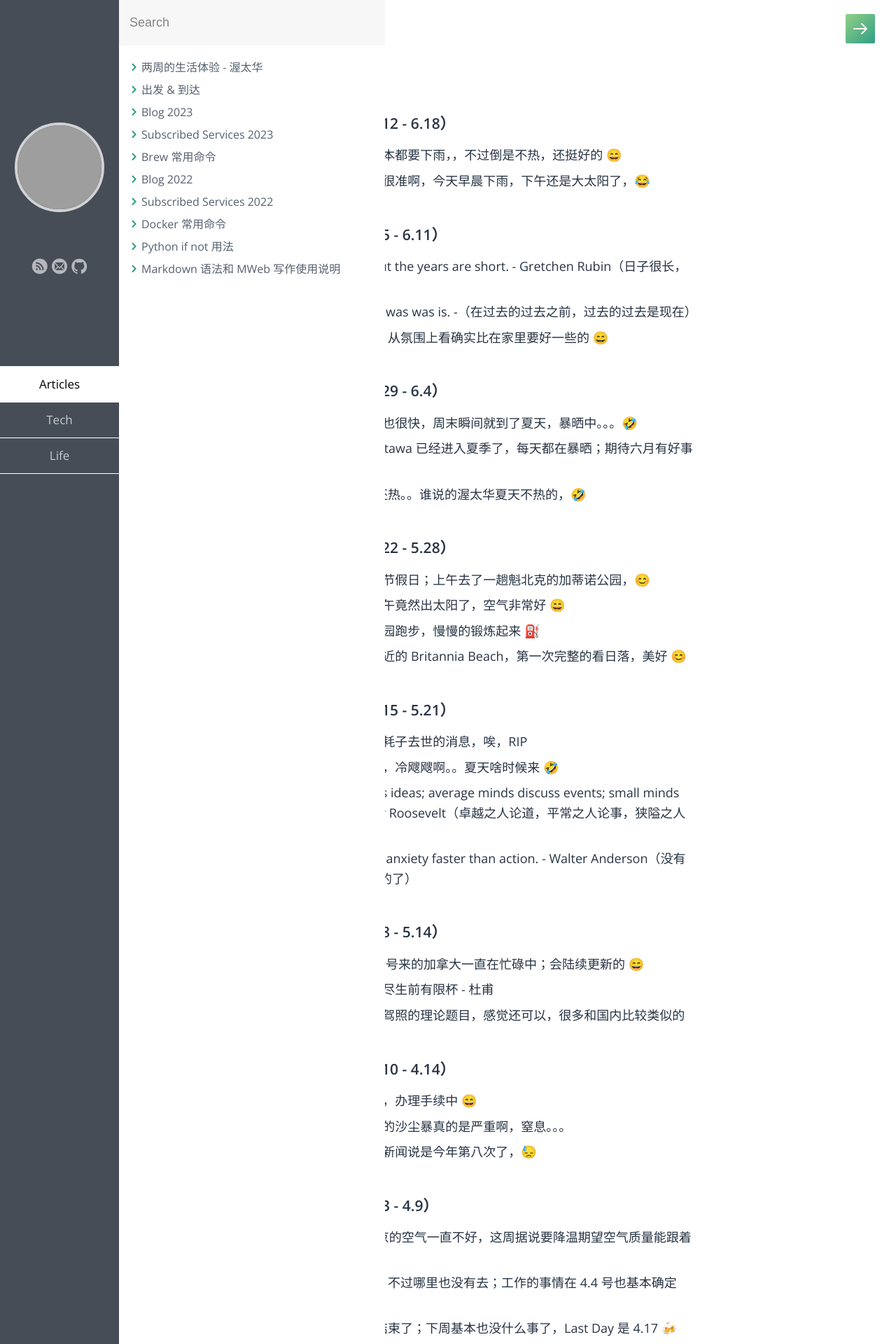
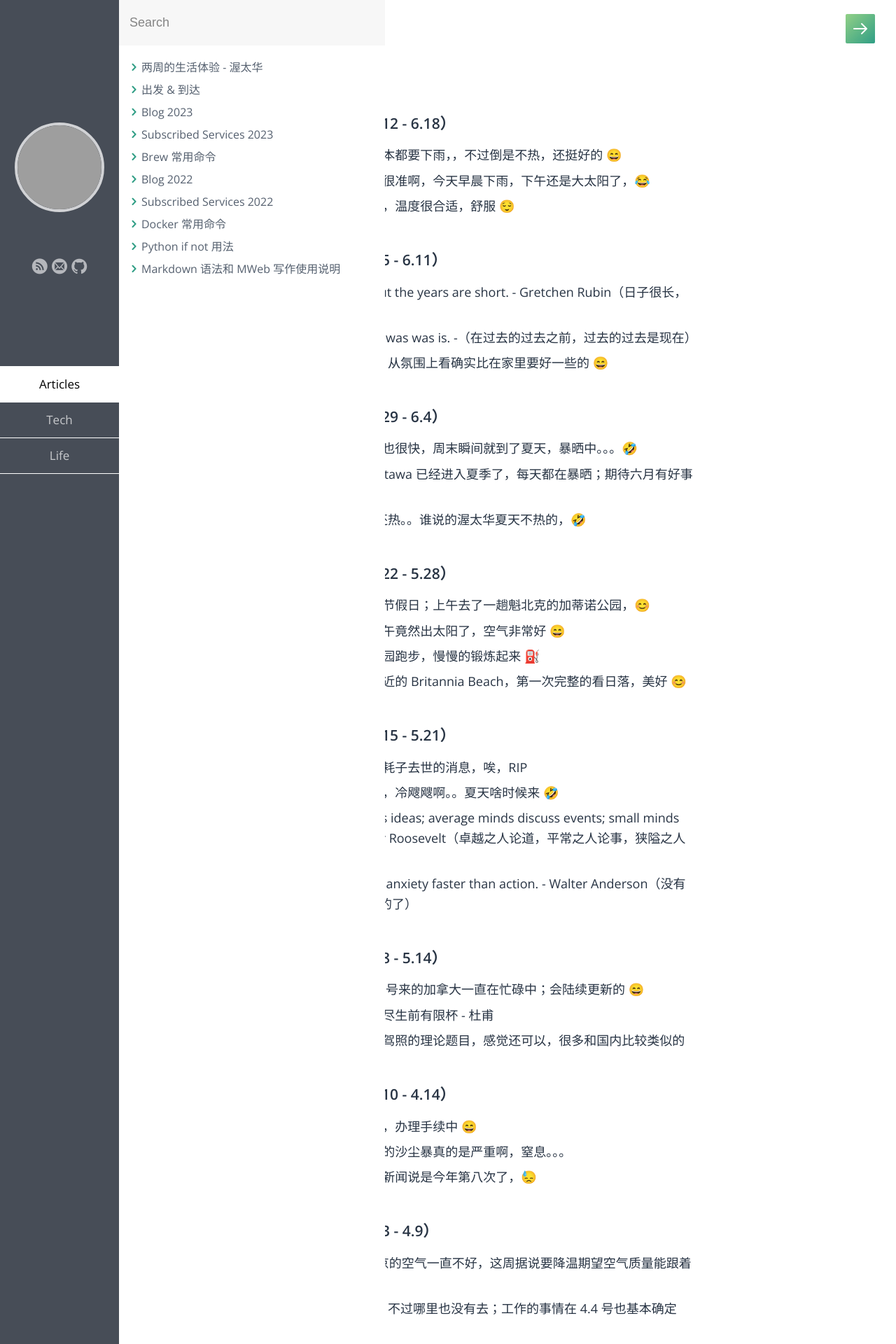
Before and after one commit to samxupeiran/samxupeiran.github.io, a Jekyll site: the page built from _posts/life/2023-01-03-my-blog.md, in a window 1280 px wide. Shown: the top 1920 px of the page at 70% size. Built offline with Jekyll 4.4.1, drawn with Linux system fonts in a browser that asks for light colours; some web fonts are replaced; grey boxes are pictures that could not be loaded.

Commit message:
feat: add weekly blog

```diff
--- a/_posts/life/2023-01-03-my-blog.md
+++ b/_posts/life/2023-01-03-my-blog.md
@@ -9,6 +9,7 @@ tags: Blog
 - ### 2023 年 6 月 第 3 周（6.12 - 6.18）
      - 6.12 看天气预报这一周基本都要下雨，，不过倒是不热，还挺好的 😄
      - 6.13 看了天气预报也不是很准啊，今天早晨下雨，下午还是大太阳了，😂
+     - 6.15 今天早晨就出太阳了，温度很合适，舒服 😌
 
 - ### 2023 年 6 月 第 2 周（6.5 - 6.11）
      - 6.5 The days are long, but the years are short. - Gretchen Rubin（日子很长，但年华很短）
```
